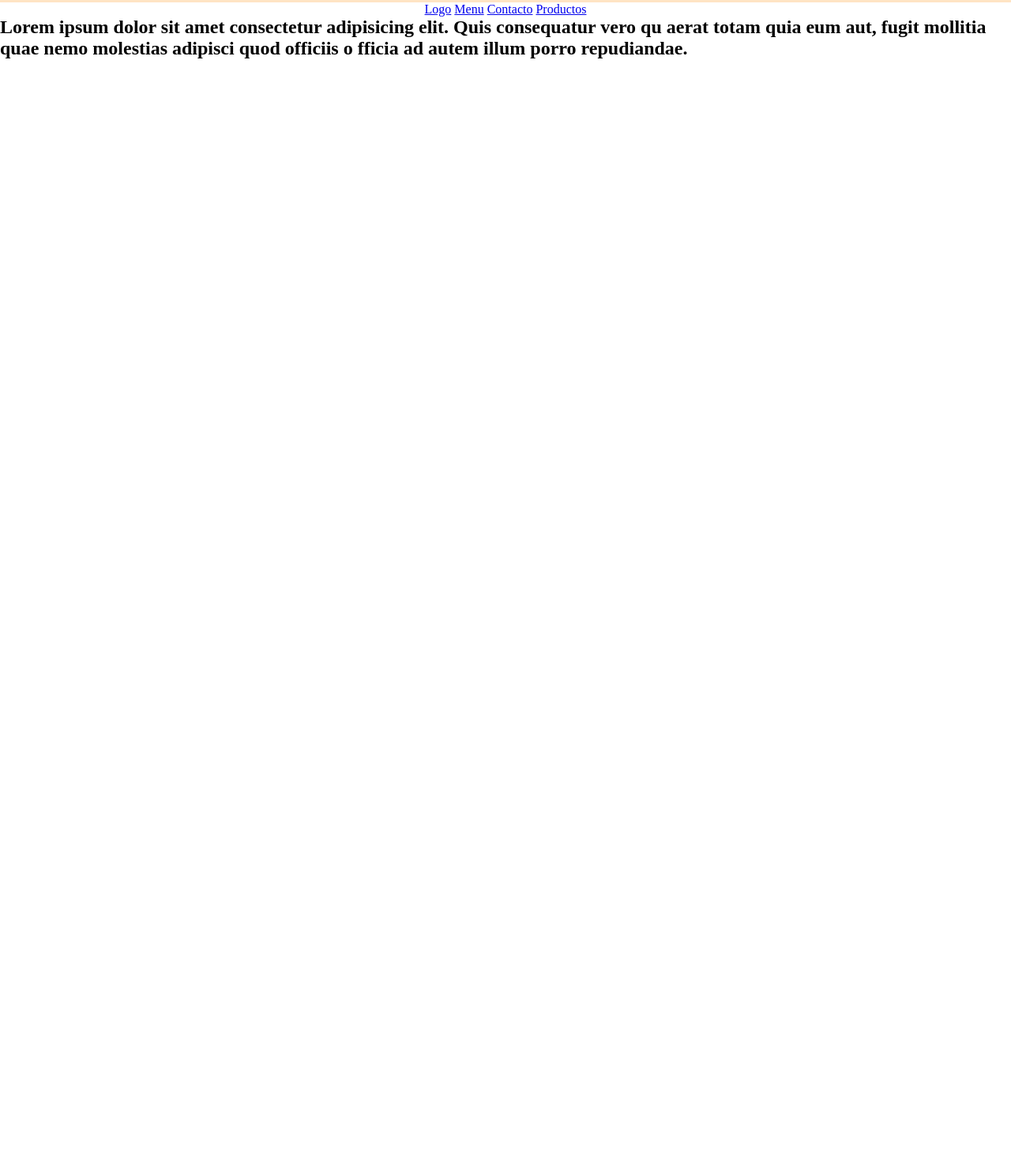
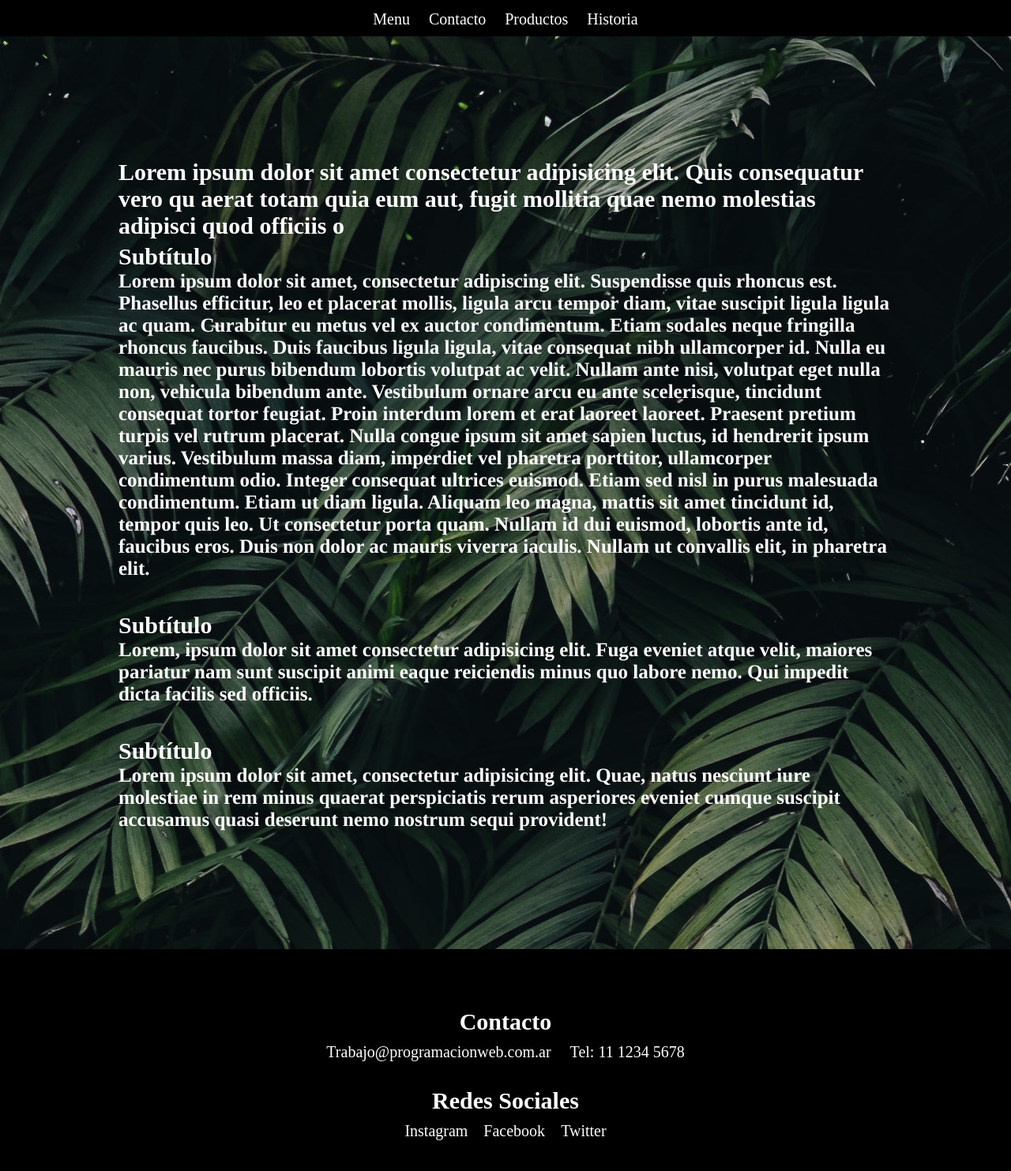
Before and after one commit to JoaquinGarcia1/Programacion-Web-2023-1Q, a plain HTML site: page index.html in a window 1280 px wide. Shown: the part 135-1618 px from the top of the page at 79% size. Before the commit the page ends 800 px from the top, so only its background shows below. Drawn offline with Linux system fonts and the light colour scheme.

Commit message:
30/3/2023

```diff
--- a/index.html
+++ b/index.html
@@ -8,22 +8,56 @@
 </head>
 <body>
     <header>
-        <a href="#"><h1>LOGOTIPO</h1></a>
+        <h1>LOGOTIPO</h1>
         <nav>
             <ul>
-                <li><a href="#">Logo</a></li>
                 <li><a href="#">Menu</a></li>
                 <li><a href="#">Contacto</a></li>
                 <li><a href="#">Productos</a></li>
+                <li><a href="#">Historia</a></li>
             </ul>
         </nav>
     </header>
     <main>
         <h2><p>Lorem ipsum dolor sit amet consectetur adipisicing elit. Quis consequatur vero qu
             aerat totam quia eum aut, fugit mollitia quae nemo molestias adipisci quod officiis o
-            fficia ad autem illum porro repudiandae.</p></h2>
-    </main>
+        <h2>Subtítulo</h2>
+        <h3><p>Lorem ipsum dolor sit amet, consectetur adipiscing elit. Suspendisse quis rhoncus est. Phasellus efficitur, leo et placerat mollis, ligula arcu tempor diam, vitae suscipit ligula ligula ac quam. Curabitur eu metus vel ex auctor condimentum. Etiam sodales neque fringilla rhoncus faucibus. Duis faucibus ligula ligula, vitae consequat nibh ullamcorper id. Nulla eu mauris nec purus bibendum lobortis volutpat ac velit. Nullam ante nisi, volutpat eget nulla non, vehicula bibendum ante. Vestibulum ornare arcu eu ante scelerisque, tincidunt consequat tortor feugiat. Proin interdum lorem et erat laoreet laoreet. Praesent pretium turpis vel rutrum placerat. Nulla congue ipsum sit amet sapien luctus, id hendrerit ipsum varius. Vestibulum massa diam, imperdiet vel pharetra porttitor, ullamcorper condimentum odio. Integer consequat ultrices euismod. Etiam sed nisl in purus malesuada condimentum.
+
+            Etiam ut diam ligula. Aliquam leo magna, mattis sit amet tincidunt id, tempor quis leo. Ut consectetur porta quam. Nullam id dui euismod, lobortis ante id, faucibus eros. Duis non dolor ac mauris viverra iaculis. Nullam ut convallis elit, in pharetra elit.
+        </p></h3>
+        <br>
+        <br>
+        <h2>Subtítulo</h2>
+        <h3><p>Lorem, ipsum dolor sit amet consectetur adipisicing elit. Fuga eveniet atque velit, maiores pariatur nam sunt suscipit animi eaque reiciendis minus quo labore nemo. Qui impedit dicta facilis sed officiis.</p></h3>
+       <br>
+       <br>
+        <h2>Subtítulo</h2>
+        <h3><p>Lorem ipsum dolor sit amet, consectetur adipisicing elit. Quae, natus nesciunt iure molestiae in rem minus quaerat perspiciatis rerum asperiores eveniet cumque suscipit accusamus quasi deserunt nemo nostrum sequi provident!</p></h3>
+ </main>
     <footer>
+       <div class="box_footer">
+        <h2>Contacto</h2>
+        <nav class="contacto">
+            <ul>
+                <li><a href="#">Trabajo@programacionweb.com.ar</a></li>
+                <li><a href="#">Tel: 11 1234 5678</a></li>
+            </ul>
+        </nav>
+       </div>
+       <br>
+       <div class="box_footer1">
+        <h2>Redes Sociales</h2>
+        <nav>
+            <ul>
+                <li>
+                    <a href="#">Instagram</a>
+                    <a href="#">Facebook</a>
+                    <a href="#">Twitter</a>
+                </li>
+            </ul>
+        </nav>
+       </div>
     </footer>
 </body>
 </html>
--- a/style.css
+++ b/style.css
@@ -1,4 +1,13 @@
 *{padding: 0; margin: 0;}
-h1{text-align: left; background-color: bisque; padding: 40px; font-size: 50px;color: brown;}
-nav ul{width: 100%; list-style-type: none; text-align: center;}
-nav li{display: inline-flex;}
+h1{text-align: center; background-color: black; padding: 40px; font-size: 50px;color: white;}
+nav ul{width: 100%; list-style-type: none; text-align: center; background-color: black; color: white}
+nav li{display: inline-flex; color: black;}
+nav li :hover{background-color:#126348}
+nav li a{text-decoration: none; color: white; padding: 10px; font-size: 20px;}
+main{background-image: url(/IMG/pexels-cátia-matos-1072179.jpg);padding: 150px  ;}
+h3 p{color: white;font-family: Times; font-size: 25px}
+h2{color: white; font-size: 30px; margin-top: 5px;}
+footer{padding: 70px; background-color: black; }
+.box_footer{text-align: center; margin-top: 1px;}
+.contacto{text-align: center;}
+.box_footer1{text-align: center;}
```
Also changed, not shown: IMG/logotipo.jpg (added), IMG/pexels-cátia-matos-1072179.jpg (added).
